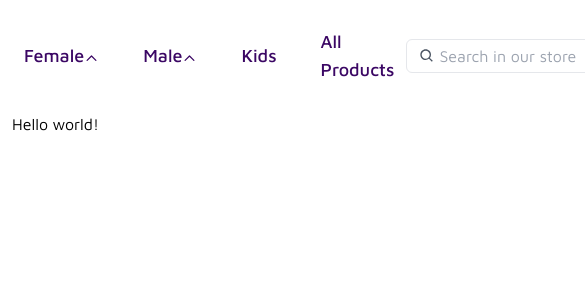
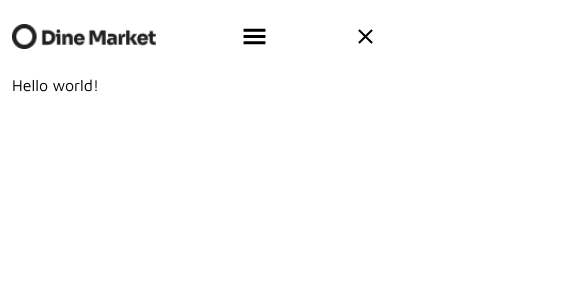
Before and after one commit to Asad-Ur-Rahman/ecommerce-app, a Next.js app: page / in a window 390 px wide. Shown: the top 300 px of the page, 585 px wide, since content can reach past the window. Built offline with nearby package versions, Linux system fonts and the light colour scheme.

Commit message:
Update index.tsx

```diff
--- a/src/components/views/Navbar/index.tsx
+++ b/src/components/views/Navbar/index.tsx
@@ -4,15 +4,17 @@ import Link from "next/link"
 import { BiSearch } from 'react-icons/bi';
 import { BsCart2 } from 'react-icons/bs';
 import { HiOutlineChevronDown } from "react-icons/hi"
+import { GiHamburgerMenu } from 'react-icons/gi';
+import { IoMdClose } from 'react-icons/io';
 import DropDown from "./subComponents/DropDown";
 
 const Navbar = () => {
     return (
-        <div className="py-6 flex justify-between items-center">
-            <div className="w-36">
+        <div className="py-6 flex justify-between items-center space-x-12">
+            <div className="w-36 flex-shrink-0">
                 <Image width={500} height={500} src={"/logo.webp"} alt="logo" />
             </div>
-
+            <div className="hidden lg:flex justify-between items-center w-full">
                 <ul className="flex space-x-5 font-medium text-lg text-purple-950">
                     {NavbarArray.map((item: NavbarItemType, index: number) => (
                         <li className="flex items-center relative rounded-sm px-3 py-1 hover:bg-gray-100 cursor-pointer group">
@@ -31,14 +33,21 @@ const Navbar = () => {
                     <BiSearch />
                     <input
                         type="text"
-                    className="pl-1 pr-5 py-1 w-80"
+                        className="pl-1 pr-5 py-1 w-80 flex-grow"
                         placeholder="Search in our store"
                     />
                 </div>
 
-            <div className="relative w-11 h-11 bg-gray-300 rounded-full flex items-center justify-center">
+                <div className="flex-shrink-0 relative w-11 h-11 bg-gray-300 rounded-full flex items-center justify-center">
                     <div className="w-4 h-4 absolute top-1 right-2 bg-red-400 text-sm font-light rounded-full flex justify-center items-center">5</div>
                     <BsCart2 size={24} />
+                </div>
+            </div>
+            <div className="flex lg:hidden">
+                <GiHamburgerMenu size={25}/>
+            </div>
+            <div className="flex lg:hidden">
+                <IoMdClose size={25}/>
             </div>
         </div>
     )
```
Lines whose indentation alone changed are shown as unchanged.
